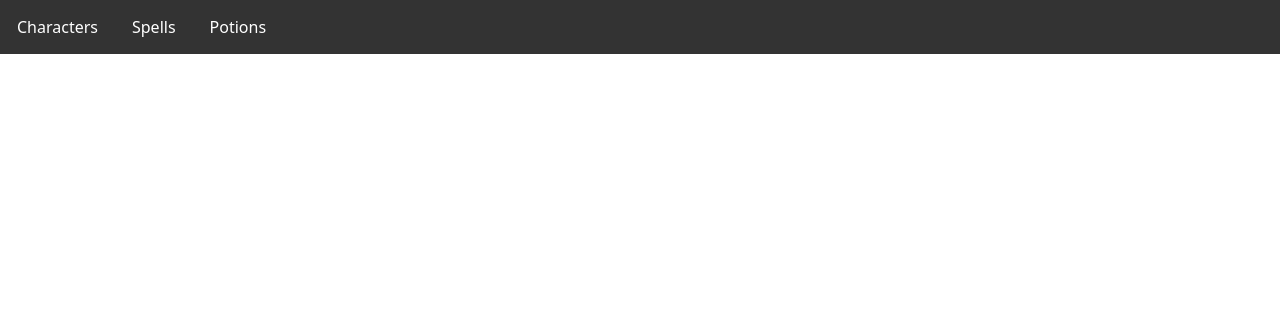
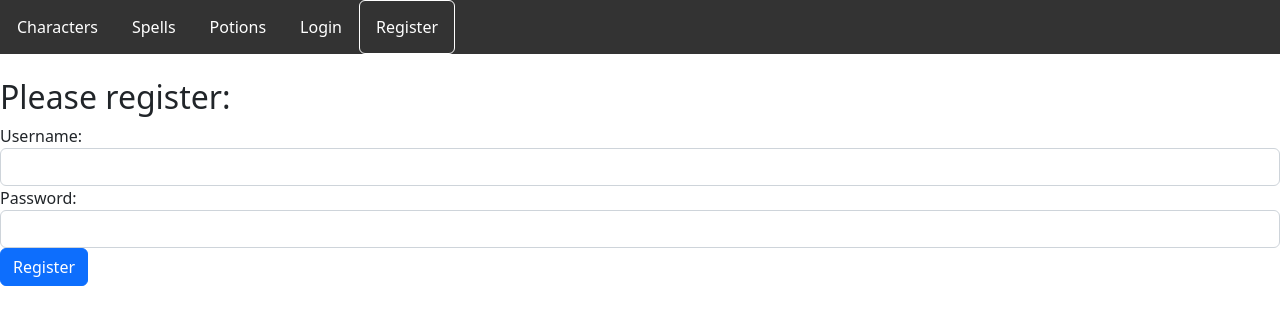
Before and after one commit to JavaFS220404/project2-Synergy-Frontend, an Angular app: page /register in a window 1280 px wide. Before the commit this address led to /. Shown: the top 324 px of the page. Built offline with nearby package versions, Linux system fonts and the light colour scheme.

Commit message:
added login/register components. Login/register functionality works

```diff
--- a/src/app/app.module.ts
+++ b/src/app/app.module.ts
@@ -10,6 +10,7 @@ import { SpellsComponent } from './components/spells/spells.component';
 import { NavBarComponent } from './components/nav-bar/nav-bar.component';
 import { FormsModule } from '@angular/forms';
 import { LoginComponent } from './components/login/login.component';
+import { RegisterComponent } from './components/register/register.component';
 
 @NgModule({
   declarations: [
@@ -18,7 +19,8 @@ import { LoginComponent } from './components/login/login.component';
     CharactersComponent,
     PotionsComponent,
     SpellsComponent,
-    LoginComponent
+    LoginComponent,
+    RegisterComponent
   ],
   imports: [
     BrowserModule,
--- a/src/app/components/login/login.component.ts
+++ b/src/app/components/login/login.component.ts
@@ -24,11 +24,12 @@ export class LoginComponent implements OnInit {
       {
         next:(authUser:User)=>{
           this.userService.activeUser = authUser;
-          this.router.navigate(["/teams"]);
+          this.router.navigate(["/characters"]);
         },
         error:()=>{
           this.userService.activeUser = null;
           console.log("login failed");
+          this.router.navigate(["/register"]);
         }
       }
     );
--- a/src/app/components/nav-bar/nav-bar.component.html
+++ b/src/app/components/nav-bar/nav-bar.component.html
@@ -1,5 +1,7 @@
 <ul>
-  <li><a class="btn" routerLinkActive="active" routerLink="/Characters">Characters</a></li>
-  <li><a class="btn" routerLinkActive="active" routerLink="/Spells">Spells</a></li>
-  <li><a class="btn" routerLinkActive="active" routerLink="/Potions">Potions</a></li>
+  <li><a class="btn" routerLinkActive="active" routerLink="/characters">Characters</a></li>
+  <li><a class="btn" routerLinkActive="active" routerLink="/spells">Spells</a></li>
+  <li><a class="btn" routerLinkActive="active" routerLink="/potions">Potions</a></li>
+  <li><a class="btn" routerLinkActive="active" routerLink="/login">Login</a></li>
+  <li><a class="btn" routerLinkActive="active" routerLink="/register">Register</a></li>
 </ul>
--- /dev/null
+++ b/src/app/components/register/register.component.html
@@ -0,0 +1,13 @@
+<div class="row">
+    <h2 class="col-sm-6">Please register:</h2>
+  </div>
+  <form>
+    <div class="form-group">
+      <label for="registerUsername">Username:</label>
+      <input type="text" id="registerUsername" name="registerUsername" class="form-control" [(ngModel)]="newUsername">
+    </div>  <div class="form-group">
+      <label for="registerPassword">Password:</label>
+      <input type="password" id="registerPassword" name="registerPassword" class="form-control" [(ngModel)]="newPassword">
+    </div>
+  </form>
+  <button class="btn btn-primary" (click)="register()">Register</button>
--- /dev/null
+++ b/src/app/components/register/register.component.ts
@@ -0,0 +1,35 @@
+import { Component, OnInit } from '@angular/core';
+import { Router } from '@angular/router';
+import { User } from 'src/app/models/user';
+import { UserService } from 'src/app/services/user.service';
+
+@Component({
+  selector: 'app-register',
+  templateUrl: './register.component.html',
+  styleUrls: ['./register.component.css']
+})
+export class RegisterComponent implements OnInit {
+
+  newUsername:string="";
+  newPassword:string="";
+  errorMessage:string = '';
+
+  constructor(private userService:UserService, private router:Router) { }
+
+  ngOnInit(): void {
+  }
+
+  register(){
+    let user:User = new User(0, this.newUsername, this.newPassword);
+    this.userService.registerUser(user).subscribe({
+      next:() => {
+        this.router.navigate(["/login"]);
+      },
+      error:()=>{
+        this.errorMessage='There was a problem registering. Try another username.';
+      }
+    })
+
+  }
+
+}
```
Also changed, not shown: src/app/app-routing.module.ts (+7 -3 lines), src/app/components/register/register.component.css (added), 1 other file (tests, documents, lock files or other folders).
